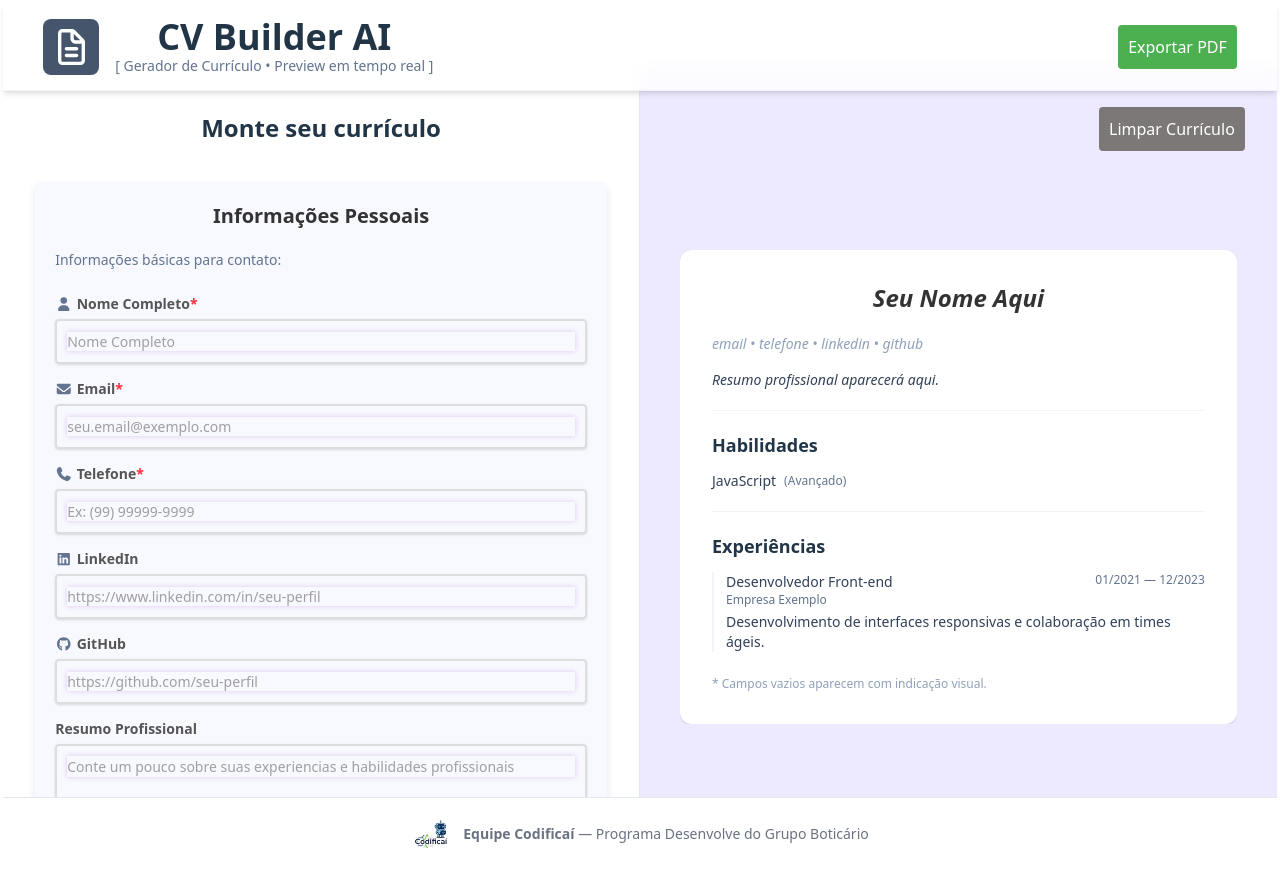
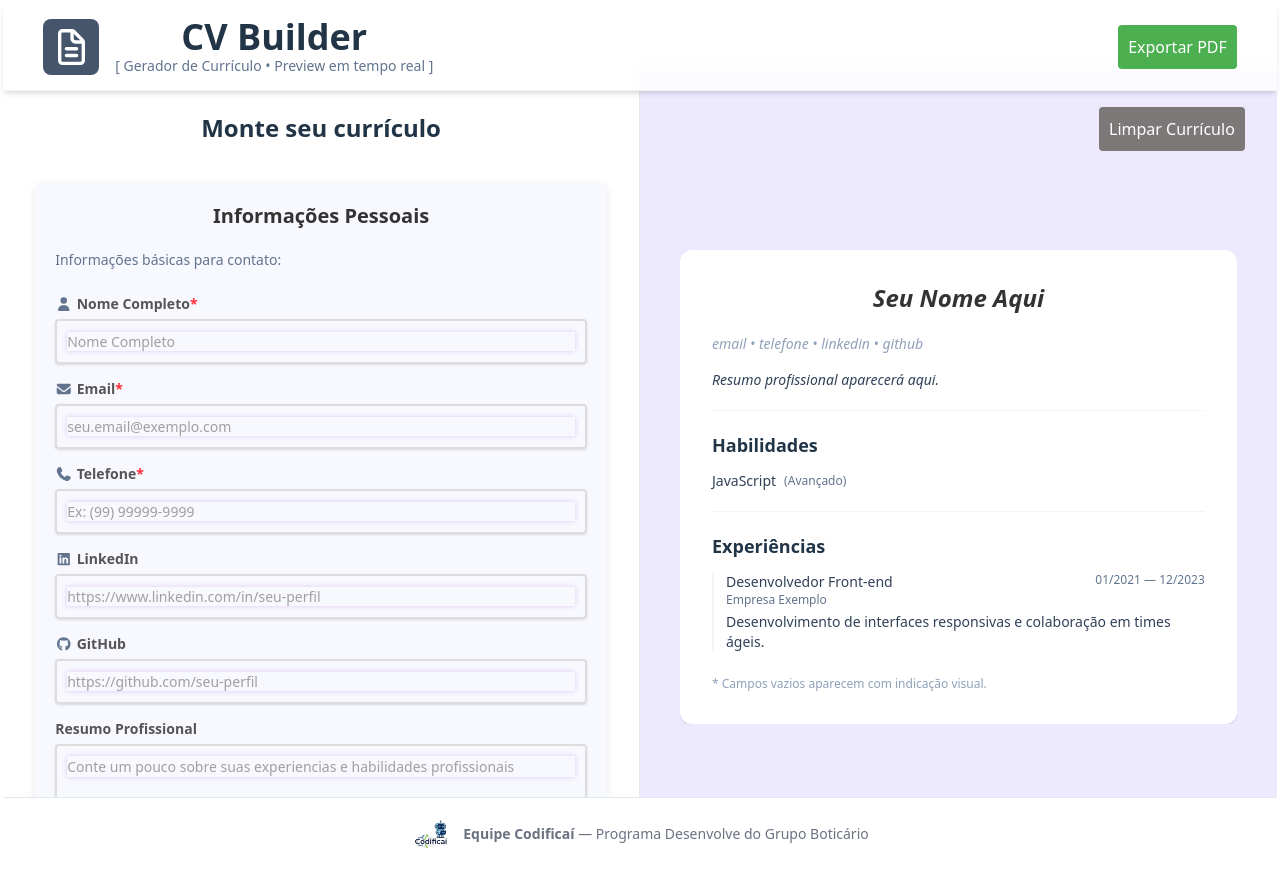
Before and after one commit to JulianaFioretti/Gerador-de-Curriculo-IA, a React (Vite) app: page / in a window 1280 px wide. Built offline with nearby package versions, Linux system fonts and the light colour scheme.

Commit message:
:pencil: update: rename app

```diff
--- a/src/components/Layout/Header.tsx
+++ b/src/components/Layout/Header.tsx
@@ -10,7 +10,7 @@ export default function Header() {
           <FontAwesomeIcon icon={faFileAlt} />
         </div>
         <div>
-          <h1 className="text-4xl font-semibold">CV Builder AI</h1>
+          <h1 className="text-4xl font-semibold">CV Builder</h1>
           <p className="text-sm text-slate-500">
             [ Gerador de Currículo • Preview em tempo real ]
           </p>
```
